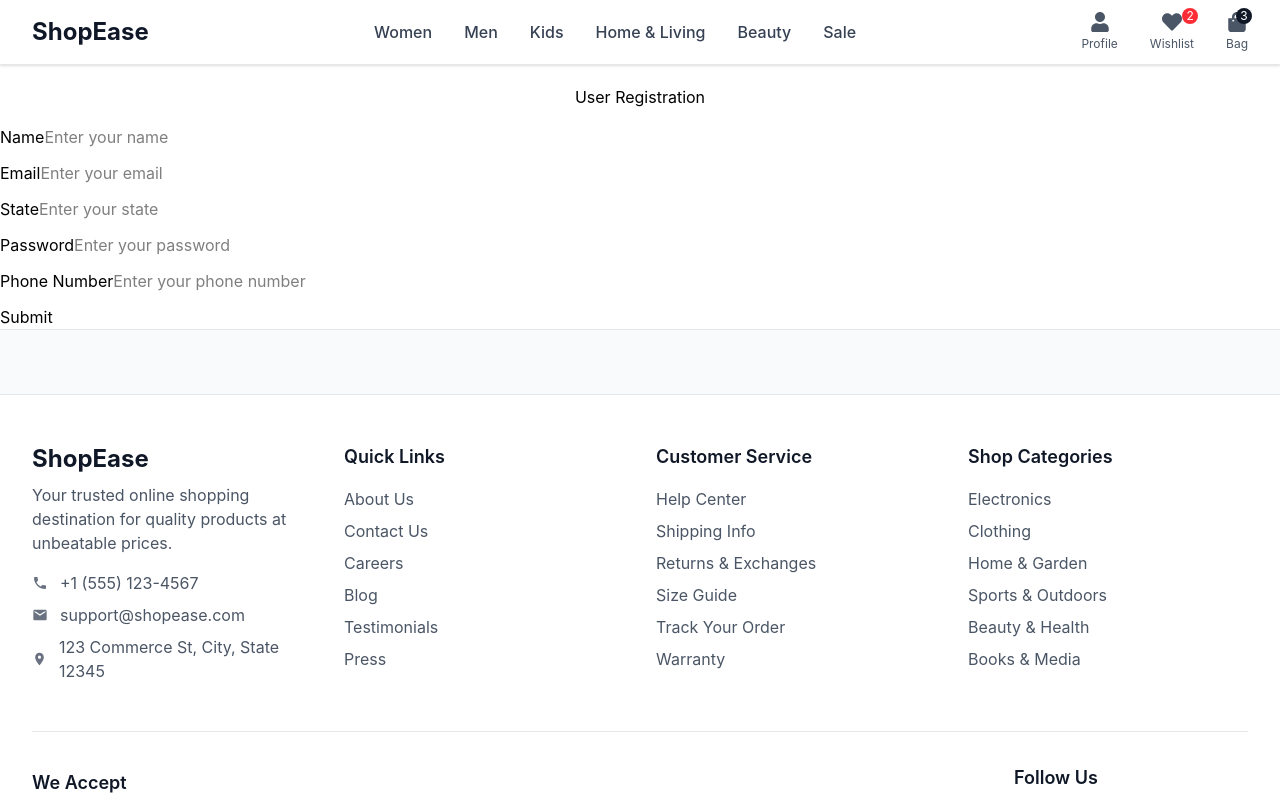
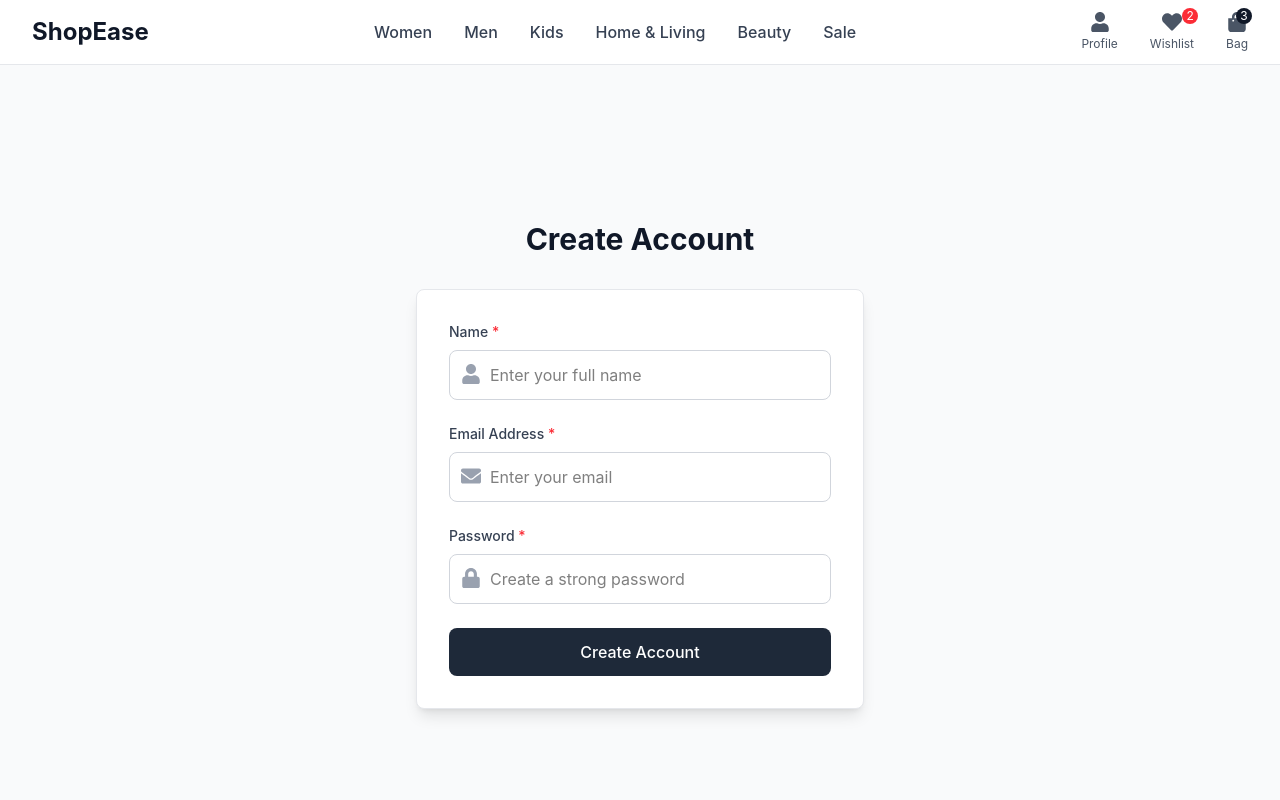
Before and after one commit to shishirdubey24/My-self-Learnings, a React (Vite) app in the folder Frontend/: page /signup in a window 1280 px wide. Shown: the top 800 px of the page. Built offline with nearby package versions, Linux system fonts and the light colour scheme; no server answers.

Commit message:
Updated file

```diff
--- a/Frontend/src/routers/Registration.jsx
+++ b/Frontend/src/routers/Registration.jsx
@@ -1,110 +1,105 @@
-import  { useState } from 'react';
+import { useState } from 'react';
+import axios from "axios"
+import { FaUser, FaEnvelope, FaLock, FaEye, FaEyeSlash } from 'react-icons/fa';
 
 const Registration = () => {
-  const [formData, setFormData] = useState({
-    name: '',
-    email: '',
-    state: '',
-    password: '',
-    phoneNumber: '',
-  });
+  const[Input,setInput]=useState({});
 
-  const handleChange = (e) => {
-    const { name, value } = e.target;
-    setFormData((prevData) => ({
-      ...prevData,
-      [name]: value,
-    }));
-  };
+const handleInput=(e)=>{
+  setInput({...Input,[e.target.name]:e.target.value})
+}
+ const handleForm=async(e)=>{
+  e.preventDefault();
 
-  const handleSubmit = (e) => {
-    e.preventDefault();
-    console.log('Form Data:', formData);
-    // Add logic to process form data
-  };
+  try {
+    const response=await axios.post("http://localhost:5000/auth/signup",Input)
+console.log("Data has been sent",response)
+  } catch (error) {
+    console.log(error)
+  }
 
+  }
   return (
-    <div className="container mt-5 form">
-      <h2 className="text-center mb-4">User Registration</h2>
-      <form onSubmit={handleSubmit}>
+    <div className="min-h-screen bg-gray-50 py-12 px-4 flex items-center justify-center">
+      <div className="max-w-md w-full">
+
+        {/* Header */}
+        <div className="text-center mb-8">
+          <h2 className="text-3xl font-bold text-gray-900 mb-2">Create Account</h2>
+        </div>
+
+        {/* Form Card */}
+
+        <div className="bg-white p-8 shadow-lg rounded-lg border border-gray-200">
+          <form className="space-y-6" onSubmit={handleForm}>
+
             {/* Name Field */}
-        <div className="mb-3">
-          <label htmlFor="name" className="form-label">Name</label>
+            <div>
+              <label className="block text-sm font-medium text-gray-700 mb-2">
+                 Name <span className="text-red-500">*</span>
+              </label>
+              <div className="relative">
+                <FaUser className="absolute left-3 top-3.5 h-5 w-5 text-gray-400" />
                 <input
                   type="text"
-            className="form-control"
-            id="name"
+                  className="w-full pl-10 pr-4 py-3 border border-gray-300 rounded-lg focus:ring-2 focus:ring-gray-500 focus:border-transparent"
+                  placeholder="Enter your full name"
+                  required
                   name="name"
-            value={formData.name}
-            onChange={handleChange}
-            placeholder="Enter your name"
-            required
+                   value={Input?.name ||""}
+                  onChange={handleInput}
+
                 />
+              </div>
             </div>
 
             {/* Email Field */}
-        <div className="mb-3">
-          <label htmlFor="email" className="form-label">Email</label>
+            <div>
+              <label className="block text-sm font-medium text-gray-700 mb-2">
+                Email Address <span className="text-red-500">*</span>
+              </label>
+              <div className="relative">
+                <FaEnvelope className="absolute left-3 top-3.5 h-5 w-5 text-gray-400" />
                 <input
                   type="email"
-            className="form-control"
-            id="email"
-            name="email"
-            value={formData.email}
-            onChange={handleChange}
+                  className="w-full pl-10 pr-4 py-3 border border-gray-300 rounded-lg focus:ring-2 focus:ring-gray-500 focus:border-transparent"
                   placeholder="Enter your email"
                   required
+                  name='email'
+                  value={Input?.email||""}
+                    onChange={handleInput}
                 />
               </div>
-
-        {/* State Field */}
-        <div className="mb-3">
-          <label htmlFor="state" className="form-label">State</label>
-          <input
-            type="text"
-            className="form-control"
-            id="state"
-            name="state"
-            value={formData.state}
-            onChange={handleChange}
-            placeholder="Enter your state"
-          />
             </div>
 
             {/* Password Field */}
-        <div className="mb-3">
-          <label htmlFor="password" className="form-label">Password</label>
+            <div>
+              <label className="block text-sm font-medium text-gray-700 mb-2">
+                Password <span className="text-red-500">*</span>
+              </label>
+              <div className="relative">
+                <FaLock className="absolute left-3 top-3.5 h-5 w-5 text-gray-400" />
                <input
                    type="password"
-            className="form-control"
-            id="password"
+                 className="w-full pl-10 pr-12 py-3 border border-gray-300 rounded-lg focus:ring-2 focus:ring-gray-500 focus:border-transparent"
+                  placeholder="Create a strong password"
+                  required
                     name="password"
-            value={formData.password}
-            onChange={handleChange}
-            placeholder="Enter your password"
-            required
+                     value={Input?.password || ""}
+                       onChange={handleInput}
                 />
               </div>
-
-        {/* Phone Number Field */}
-        <div className="mb-3">
-          <label htmlFor="phoneNumber" className="form-label">Phone Number</label>
-          <input
-            type="tel"
-            className="form-control"
-            id="phoneNumber"
-            name="phoneNumber"
-            value={formData.phoneNumber}
-            onChange={handleChange}
-            placeholder="Enter your phone number"
-            pattern="[0-9]{10}"
-            required
-          />
             </div>
-
             {/* Submit Button */}
-        <button type="submit" className="btn btn-primary">Submit</button>
+            <button
+              type="submit"
+              className="w-full py-3 px-4 bg-gray-800 text-white font-medium rounded-lg hover:bg-gray-900 transition duration-200"
+            >
+              Create Account
+            </button>
           </form>
+        </div>
+      </div>
     </div>
   );
 };
```
Lines whose indentation alone changed are shown as unchanged.
